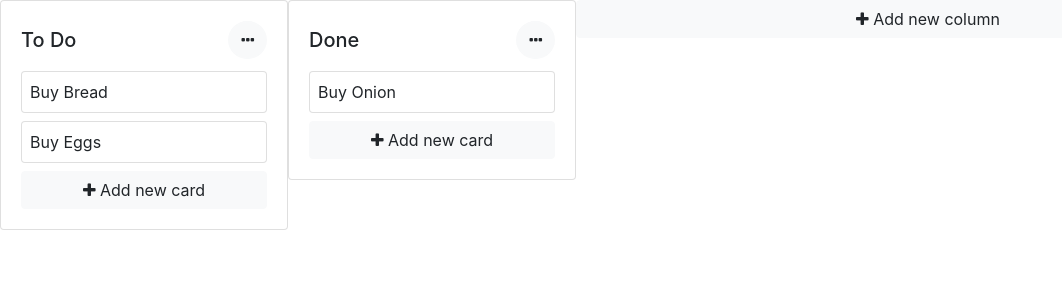
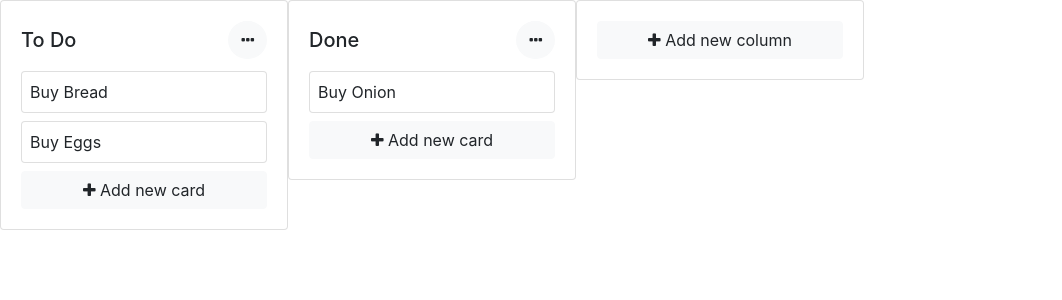
Before and after one commit to TatianaFomina/task-manager, an Angular app: page / in a window 1280 px wide. Shown: the top 300 px of the page, without its empty margins (0-1062 px from the left). Built offline with nearby package versions, Linux system fonts and the light colour scheme.

Commit message:
Add ability to add new columns

```diff
--- a/src/app/app.component.html
+++ b/src/app/app.component.html
@@ -3,5 +3,9 @@
     <app-column [data]="column" (cardDrop)="drop($event)" (delete)="deleteColumn($event)">
     </app-column>
   </ng-container>
-  <app-new-item-form itemType="column"></app-new-item-form>
+  <div class="card new-column-form">
+    <div class="card-body">
+      <app-new-item-form itemType="column" (submit)="addColumn($event)"></app-new-item-form>
+    </div>
+  </div>
 </div>
--- a/src/app/app.component.scss
+++ b/src/app/app.component.scss
@@ -1,3 +1,8 @@
 :host > div {
   display: flex;
 }
+
+.new-column-form {
+  height: fit-content;
+  min-width: 18rem;
+}
--- a/src/app/app.component.ts
+++ b/src/app/app.component.ts
@@ -52,4 +52,8 @@ export class AppComponent {
     const columnIndexToDelete = this.columns.findIndex(column => column.id === columnId);
     this.columns.splice(columnIndexToDelete, 1);
   }
+
+  addColumn(title: string) {
+    this.columns.push({id: uuidv4(), name: title, cards: []});
+  }
 }
```
